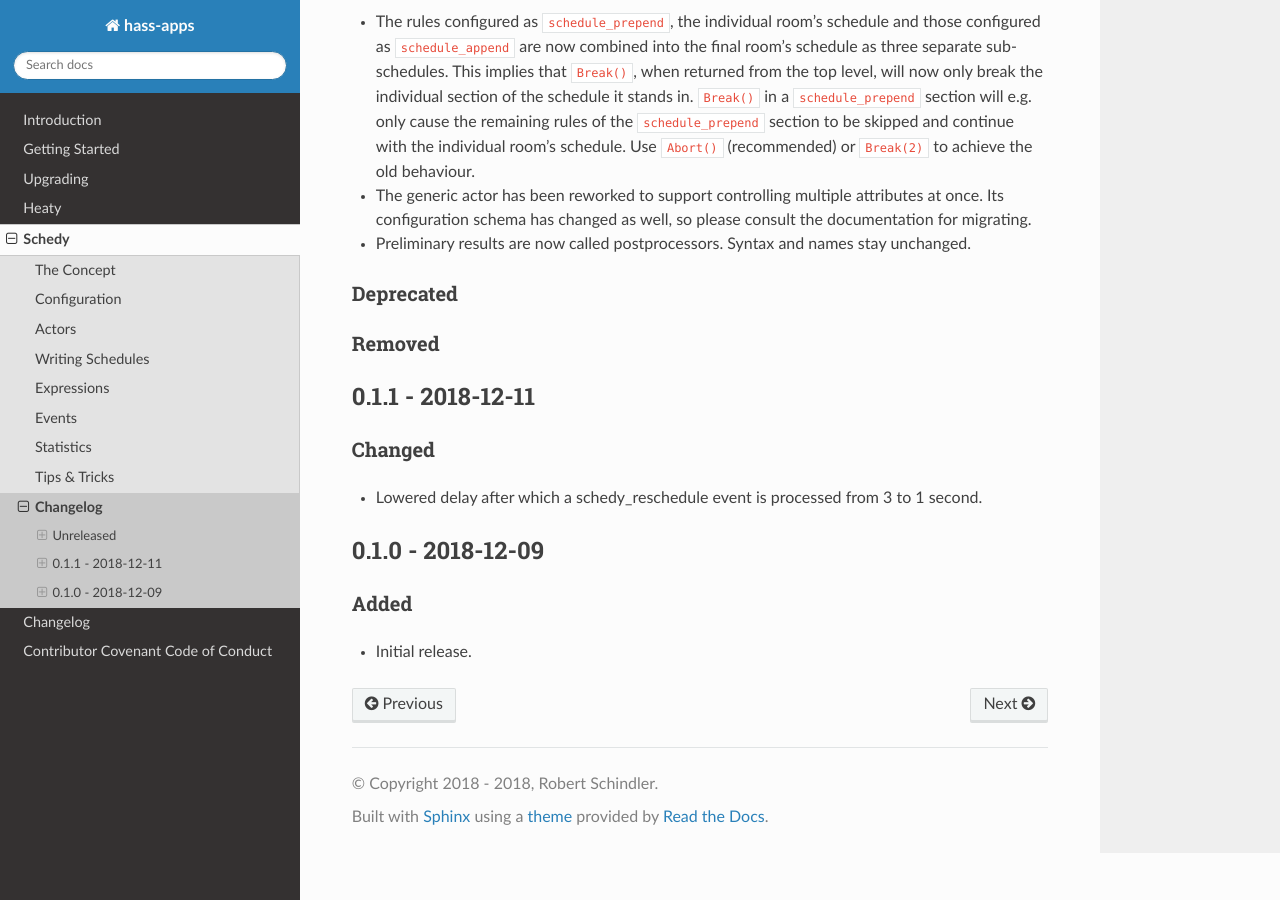
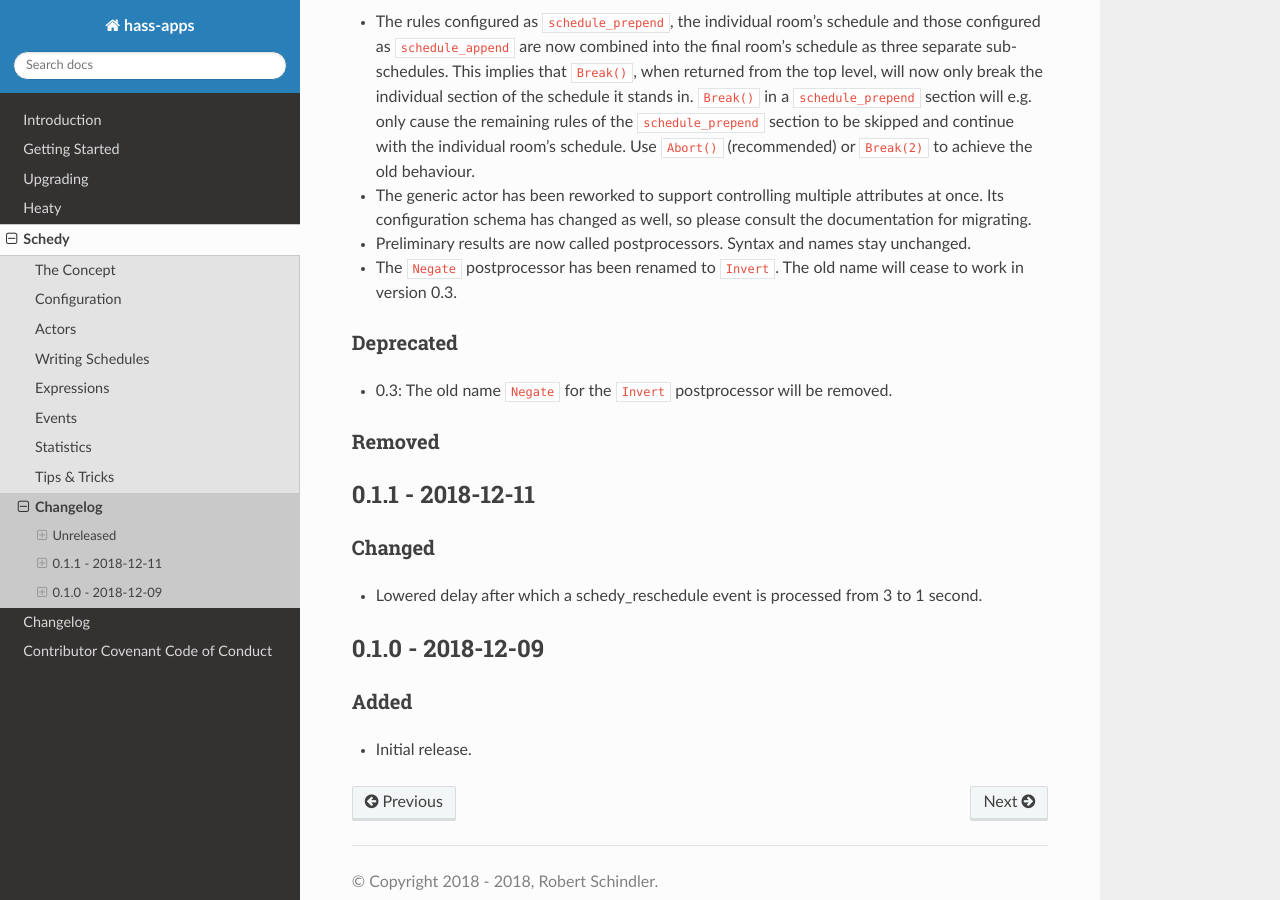
Before and after one commit to bob1de/hass-apps, a Sphinx documentation site: the page built from docs/apps/schedy/CHANGELOG.md, in a window 1280 px wide and 900 px high, scrolled down 671 px. Built offline with Sphinx 7.4.7 and the Read the Docs theme 2.0.0, drawn with Linux system fonts in a browser that asks for light colours; the version number could not be read and is left out.

Commit message:
[schedy] Renamed the Negate postprocessor to Invert

```diff
--- a/docs/apps/schedy/CHANGELOG.md
+++ b/docs/apps/schedy/CHANGELOG.md
@@ -35,8 +35,12 @@ and this project adheres to [Semantic Versioning](http://semver.org/spec/v2.0.0.
   please consult the documentation for migrating.
 * Preliminary results are now called postprocessors. Syntax and names
   stay unchanged.
+* The ``Negate`` postprocessor has been renamed to ``Invert``. The old
+  name will cease to work in version 0.3.
 
 ### Deprecated
+* 0.3: The old name ``Negate`` for the ``Invert`` postprocessor will
+  be removed.
 
 ### Removed
 
--- a/docs/apps/schedy/expressions/postprocessors.rst
+++ b/docs/apps/schedy/expressions/postprocessors.rst
@@ -17,7 +17,7 @@ to alter the later result. Namely, there are:
 * ``And(x)`` to combine the result with ``x`` by the ``and`` Python
   operator.
 * ``Multiply(x)`` to multiply the result with ``x``.
-* ``Negate()`` to negate the result. This negates numbers, inverts boolean
+* ``Invert()`` to invert the result. This negates numbers, inverts boolean
   values and swaps the strings ``"on"`` and ``"off"`` for each other.
 * ``Or(x)`` to combine the result with ``x`` by the ``or`` Python
   operator.
```
Also changed, not shown: 1 other file.
